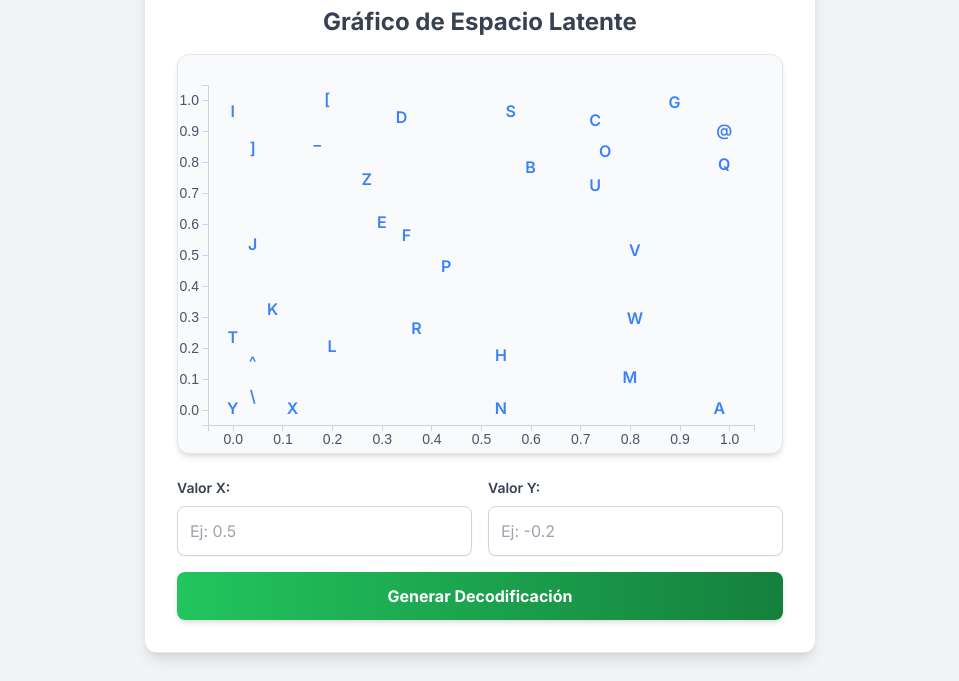
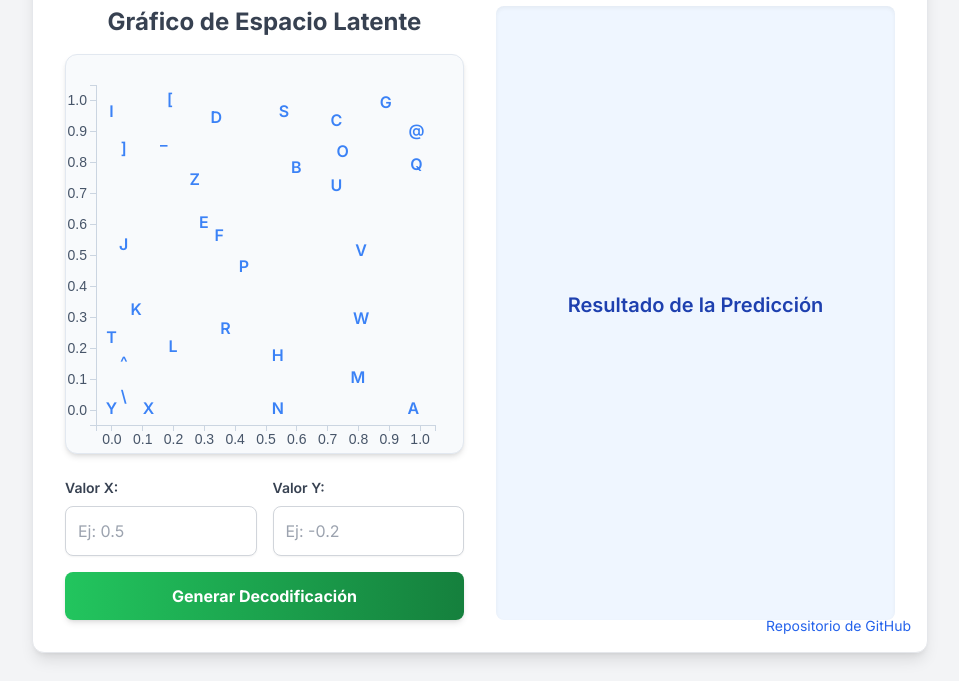
Before and after one commit to matias-cisnero/autoencoder-intro-ia, a plain HTML site: page index.html in a window 1280 px wide. Shown: the part 119-800 px from the top of the page, without its empty margins (160-1119 px from the left). Drawn offline with nearby package versions, Linux system fonts and the light colour scheme.

Commit message:
versión final?

```diff
--- a/index.html
+++ b/index.html
@@ -91,18 +91,19 @@
     </style>
 </head>
 <body class="bg-gray-100 flex items-center justify-center min-h-screen p-4">
-    <div class="bg-white p-8 rounded-xl shadow-lg max-w-2xl w-full border border-gray-200">
+    <div class="bg-white p-8 rounded-xl shadow-lg max-w-4xl w-full border border-gray-200 relative"> <!-- Added relative for absolute positioning of the link -->
         <h1 class="text-4xl font-extrabold text-gray-800 mb-6 text-center">Autoencoder Visual</h1>
 
-        <!-- Sección para Decodificar con gráfico de espacio latente -->
-        <div id="decodeSection" class="main-section">
-            <h2 class="text-2xl font-bold text-gray-700 mb-4 text-center">Gráfico de Espacio Latente</h2>
-            <div id="chart-container" class="mb-6">
-                <!-- El SVG de D3.js para el gráfico se renderizará aquí -->
+        <!-- Main content area: Graph and Results - side-by-side on md screens and up -->
+        <div class="grid grid-cols-1 md:grid-cols-2 gap-8">
+            <!-- Left Column: Decoder Graph and Controls -->
+            <div id="decodeSection" class="main-section flex flex-col items-center"> <!-- Center items in this column -->
+                <h2 class="text-2xl font-bold text-gray-700 mb-4 text-center w-full">Gráfico de Espacio Latente</h2>
+                <div id="chart-container" class="mb-6 w-full flex justify-center">
                     <svg id="chart-svg" class="w-full" style="height: 400px;"></svg>
                 </div>
 
-            <div class="mb-4 grid grid-cols-2 gap-4">
+                <div class="mb-4 grid grid-cols-2 gap-4 w-full"> <!-- w-full to make inputs take full width of column -->
                     <div>
                         <label for="manualX" class="block text-gray-700 text-sm font-semibold mb-2">Valor X:</label>
                         <input
@@ -134,8 +135,8 @@
                 </button>
             </div>
 
-        <!-- Contenedor para mostrar el resultado de la predicción (Matriz) -->
-        <div id="predictionResultSection" class="mt-8 p-6 bg-blue-50 rounded-lg shadow-inner hidden">
+            <!-- Right Column: Prediction Results -->
+            <div id="predictionResultSection" class="mt-8 md:mt-0 p-6 bg-blue-50 rounded-lg shadow-inner flex flex-col items-center justify-center"> <!-- Added flex for centering, removed hidden for initial state to be managed by JS on load -->
                 <h2 class="text-xl font-semibold text-blue-800 mb-4 text-center">Resultado de la Predicción</h2>
                 <div id="predictionMatrix" class="grid grid-cols-5 gap-0.5 justify-center mx-auto" style="max-width: 170px;">
                     <!-- Las celdas de la matriz decodificada se insertarán aquí -->
@@ -144,16 +145,22 @@
                     El resultado de la predicción se mostrará aquí.
                 </p>
             </div>
+        </div>
 
         <!-- Contenedor para mostrar mensajes de error -->
         <div id="errorContainer" class="mt-8 p-4 bg-red-50 border border-red-200 rounded-lg text-red-800 hidden" role="alert">
             <p id="errorMessage" class="font-medium text-lg"></p>
         </div>
 
+        <!-- GitHub Link in bottom-right corner -->
+        <a href="https://github.com/matias-cisnero/autoencoder-intro-ia" target="_blank" class="absolute bottom-4 right-4 text-blue-600 hover:underline text-sm">
+            Repositorio de GitHub
+        </a>
+
     </div>
 
     <script>
-        // Variable global para almacenar los pesos del autoencoder (solo se necesita pesosAutoencoder ahora)
+        // Variable global para almacenar los pesos del autoencoder
         let pesosAutoencoder = null;
 
         // Datos de los caracteres y sus coordenadas en el espacio latente (ACTUALIZADO)
```
Lines whose indentation alone changed are shown as unchanged.
